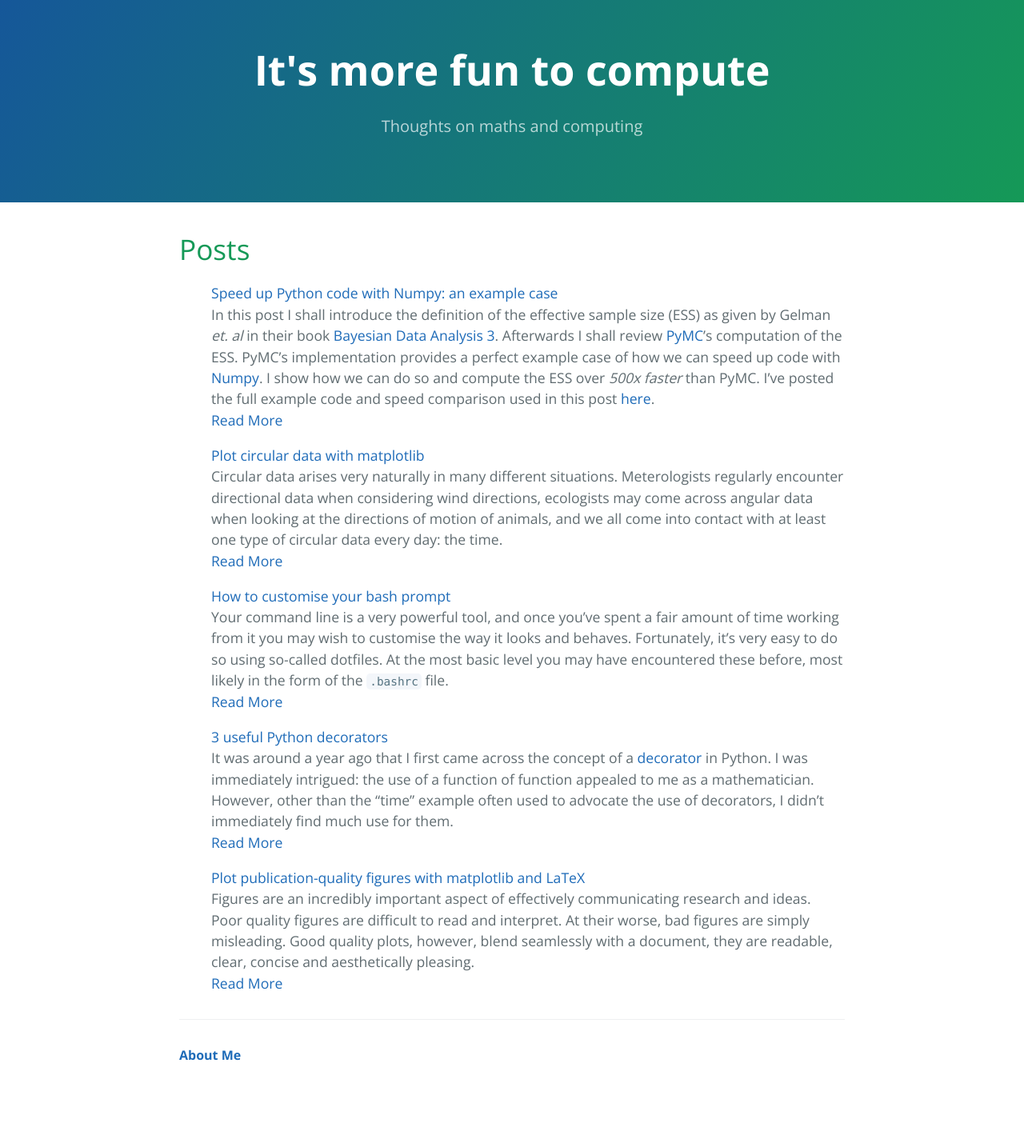
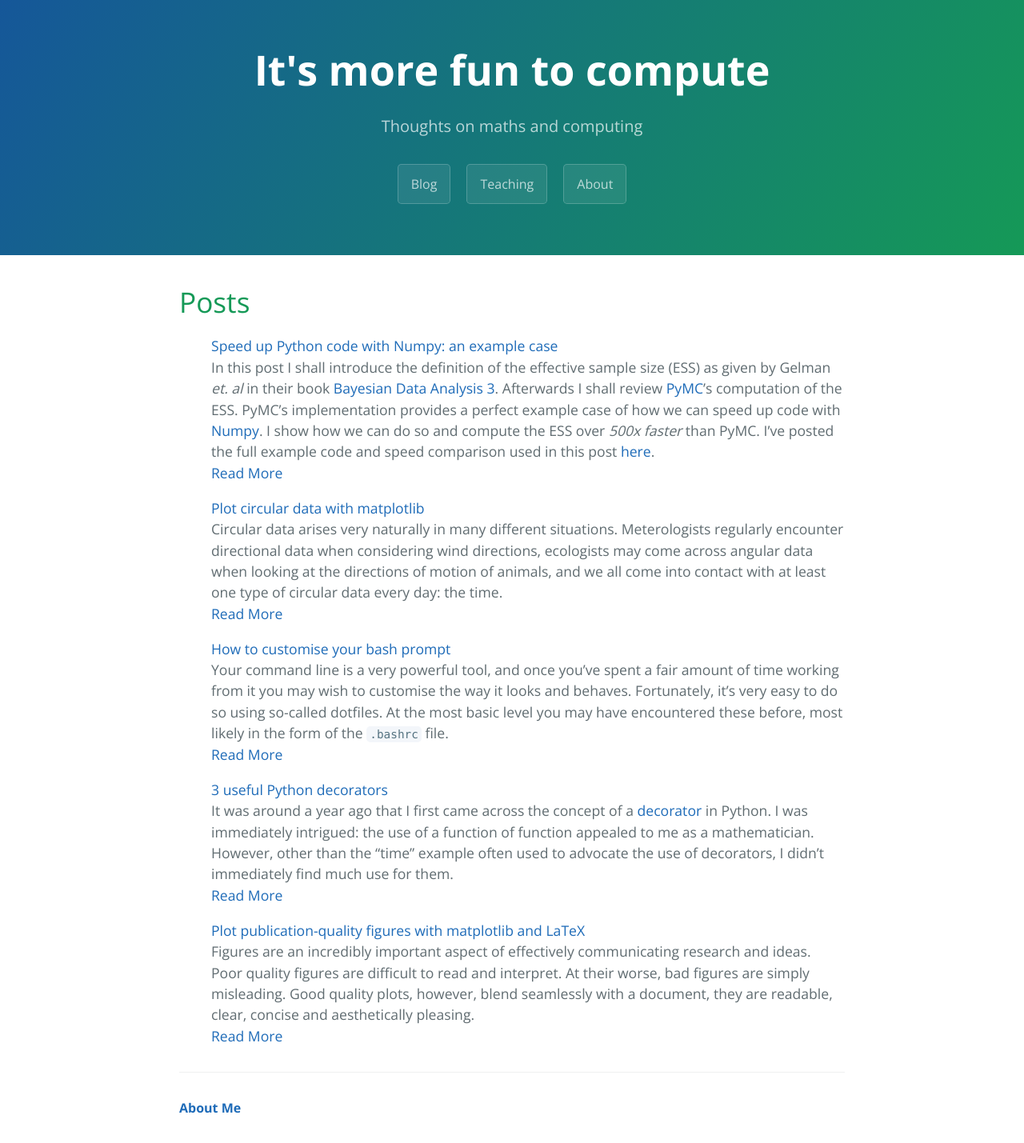
Before and after one commit to jwalton3141/jwalton3141.github.io, a Jekyll site: the page built from index.html, in a window 1280 px wide. Shown: the whole page at 80% size. Built offline with Jekyll 4.4.1, drawn with Linux system fonts in a browser that asks for light colours; the list of posts is cut into pages by our own code; before the commit the page ends 1363 px from its top, so only the background shows below that.

Commit message:
Add navigation buttons

```diff
--- a/_includes/page-header.html
+++ b/_includes/page-header.html
@@ -1,4 +1,7 @@
 <section class="page-header">
   <h1 class="project-name"><a href="{{ site.url }}" style="color: #ffffff">{{ site.title }}</a></h1>
   <h2 class="project-tagline">{{ site.tagline }}</h2>
+  <a href="/" class="btn">Blog</a>
+  <a href="/teaching" class="btn">Teaching</a>
+  <a href="/about" class="btn">About</a>
 </section>
```
